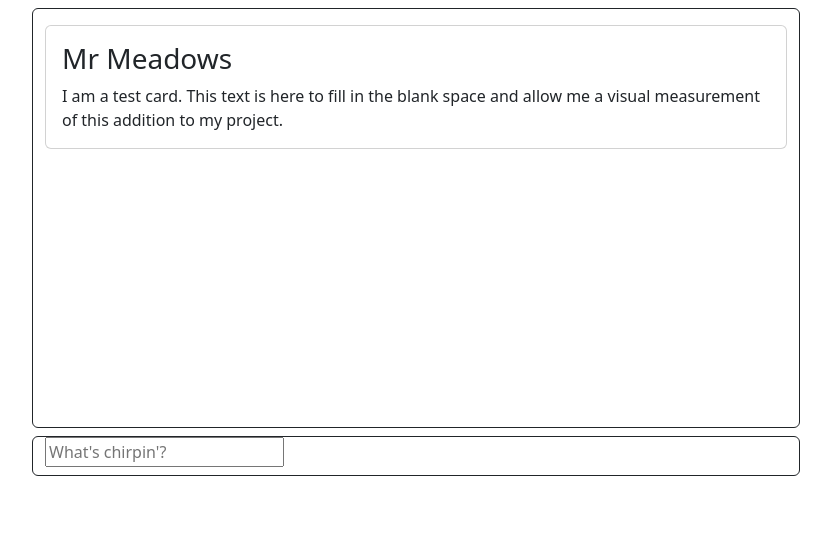
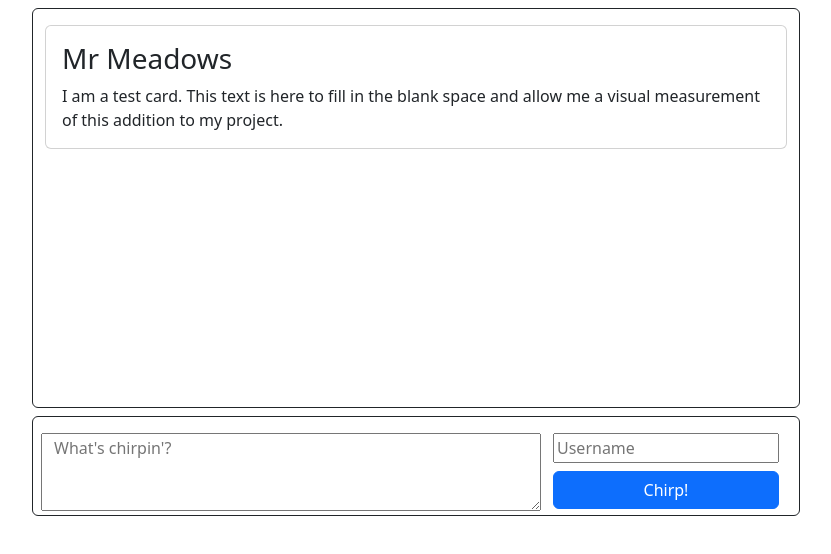
Before and after one commit to MrMeadows/chirper, a React (Create React App) app: page / in a window 1280 px wide. Shown: the top 554 px of the page, without its empty margins (224-1055 px from the left). Built offline with nearby package versions, Linux system fonts and the light colour scheme.

Commit message:
designing Input component
designing my preferred testing layout for the Input component after receiving help on flex-column from Luke @ Covalence

```diff
--- a/src/components/Feed.jsx
+++ b/src/components/Feed.jsx
@@ -4,7 +4,7 @@ import Post from './Post.jsx';
 const Feed = () => {
     return (
 
-        <div className="container my-2 border border-dark rounded" style={{ width: "60%", height: "420px", verticalAlign: "top"}}>
+        <div className="container my-2 border border-dark rounded" style={{ width: "60%", height: "400px", verticalAlign: "top"}}>
             <Post />
         </div>
     )
--- a/src/components/Input.jsx
+++ b/src/components/Input.jsx
@@ -2,9 +2,15 @@ import React from 'react';
 
 const Input = () => {
     return (
-        <div className="container my-2 border border-dark rounded" style={{ width: "60%", height: "40px", verticalAlign: "bottom"}}>
-        <input type="text" placeholder="What's chirpin'?" class=""></input>
-    </div>
+        <div className="container form my-2 border border-dark rounded" style={{ width: "60%", height: "100px", verticalAlign: "bottom"}}>
+            <div className="my-2 p-2 row">
+                <textarea placeholder="What's chirpin'?" className="col-8" rows="3"></textarea>
+                <div className="d-flex flex-column col-4 offset-col-1">
+                    <input type="text" placeholder="Username" className="mb-1"></input>
+                    <button className="btn btn-primary mt-1">Chirp!</button>
+                </div>
+            </div>
+        </div>
     )
 }
 
```
Also changed, not shown: 1 other file (tests, documents, lock files or other folders).
